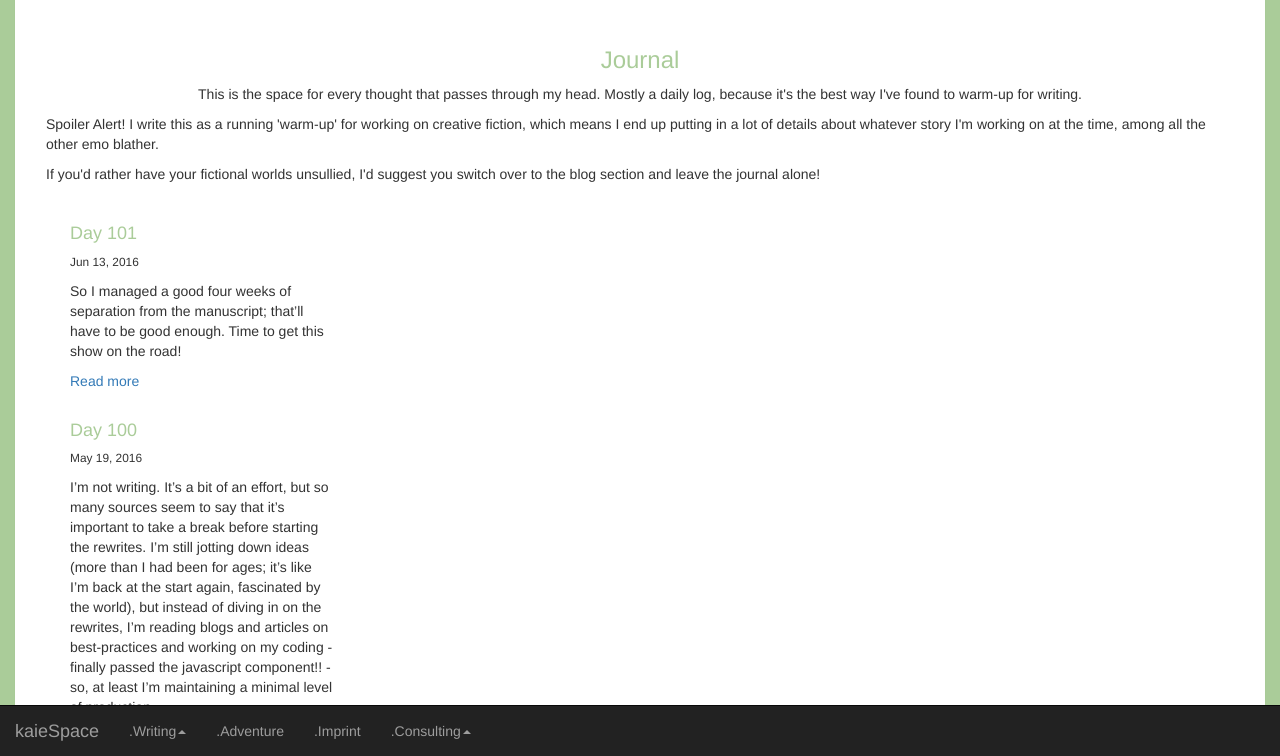
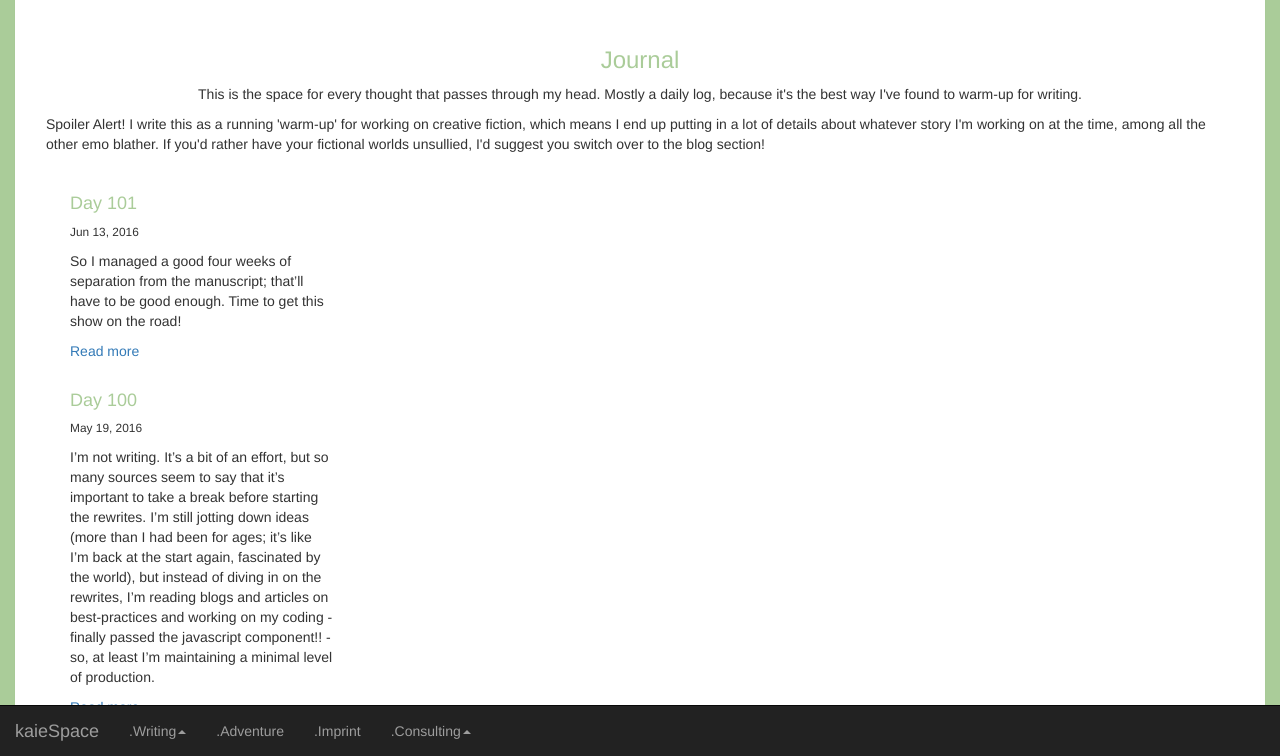
Before and after one commit to kaiewiggins/kaiewiggins.github.io, a Jekyll site: the page built from writing.html, in a window 1280 px wide and 900 px high, scrolled down 1832 px, cut to the strip 144-900 px from the top of the window. Built offline with Jekyll 4.4.1, drawn with Linux system fonts in a browser that asks for light colours; nearby versions of some CDN libraries.

Commit message:
updated spoiler alert

```diff
--- a/writing.html
+++ b/writing.html
@@ -100,8 +100,7 @@
       <a class="anchor" name="aboutservices" id="writingjournal"></a>
       <h3 class="text-center"><a href="http://kaie.space/journal/index.html" style="color:#ac9">Journal</a></h3>
       <p class="text-center">This is the space for every thought that passes through my head. Mostly a daily log, because it's the best way I've found to warm-up for writing.</p>
-      <p>Spoiler Alert! I write this as a running 'warm-up' for working on creative fiction, which means I end up putting in a lot of details about whatever story I'm working on at the time, among all the other emo blather. </p>
- 	<p>If you'd rather have your fictional worlds unsullied, I'd suggest you switch over to the blog section and leave the journal alone!</p><br>
+      <p>Spoiler Alert! I write this as a running 'warm-up' for working on creative fiction, which means I end up putting in a lot of details about whatever story I'm working on at the time, among all the other emo blather. If you'd rather have your fictional worlds unsullied, I'd suggest you switch over to the blog section!</p><br>
 
           <!--Pull in journal posts-->
 <div class="container">
```
